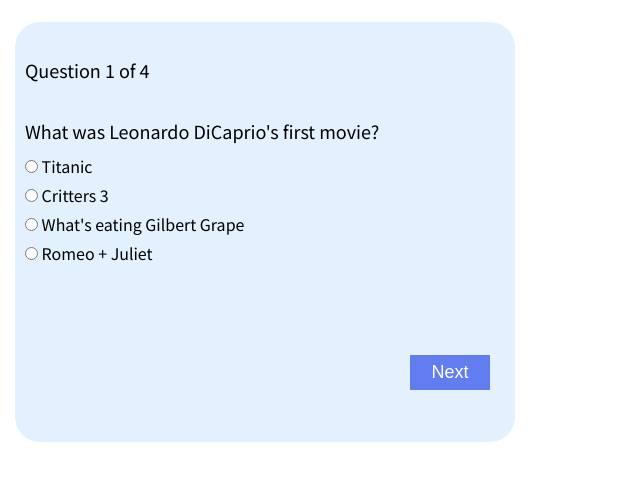
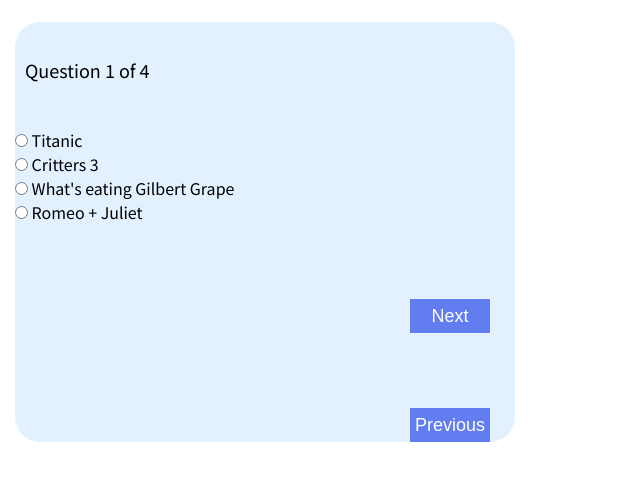
Before and after one commit to natoriaray/quiz-game, a plain HTML site: page index.html in a window 1280 px wide. Shown: the part 59-540 px from the top of the page, without its empty margins (0-640 px from the left). Drawn offline with Linux system fonts and the light colour scheme.

Commit message:
changed more class names

```diff
--- a/index.html
+++ b/index.html
@@ -12,29 +12,30 @@
       <section class="quiz-box">
         <div class="question-1">
           <p class="current-question">Question 1 of 4</p>
-          <p class="question-text">What was Leonardo DiCaprio's first movie?</p>
+          <p class="question-text"></p>
 
-        <div class="allAnswers-1">
-          <div class="answer">
-            <input type="radio" id="input-1" value="titanic" name="ans">
+        <div class="all-choices">
+          <div class="choice-1">
+            <input type="radio" id="input-1" value="titanic" name="choices">
             <label id="label-1" for=""> Titanic</label>
           </div>
-          <div class="answer">
-            <input type="radio" id="input-2" value="critters3" name="ans">
+          <div class="choice-2">
+            <input type="radio" id="input-2" value="critters3" name="choices">
             <label id="label-2" for="">Critters 3</label>
           </div>
-          <div class="answer">
-            <input type="radio" id="input-3" value="gilbertGrape" name="ans">
+          <div class="choice-3">
+            <input type="radio" id="input-3" value="gilbertGrape" name="choices">
             <label id="label-3" for="">What's eating Gilbert Grape</label>
           </div>
-          <div class="answer">
-            <input type="radio" id="input-4" value="romeoJuliet" name="ans">
+          <div class="choice-4">
+            <input type="radio" id="input-4" value="romeoJuliet" name="choices">
             <label id="label-4" for="">Romeo + Juliet</label>
           </div>
         </div>
         </div>
 
         <button class="nextBtn" type="button" name="next">Next</button>
+        <button class="prevBtn" type="button" name="prev">Previous</button>
       </section>
 
       <section class="result-box">
```
